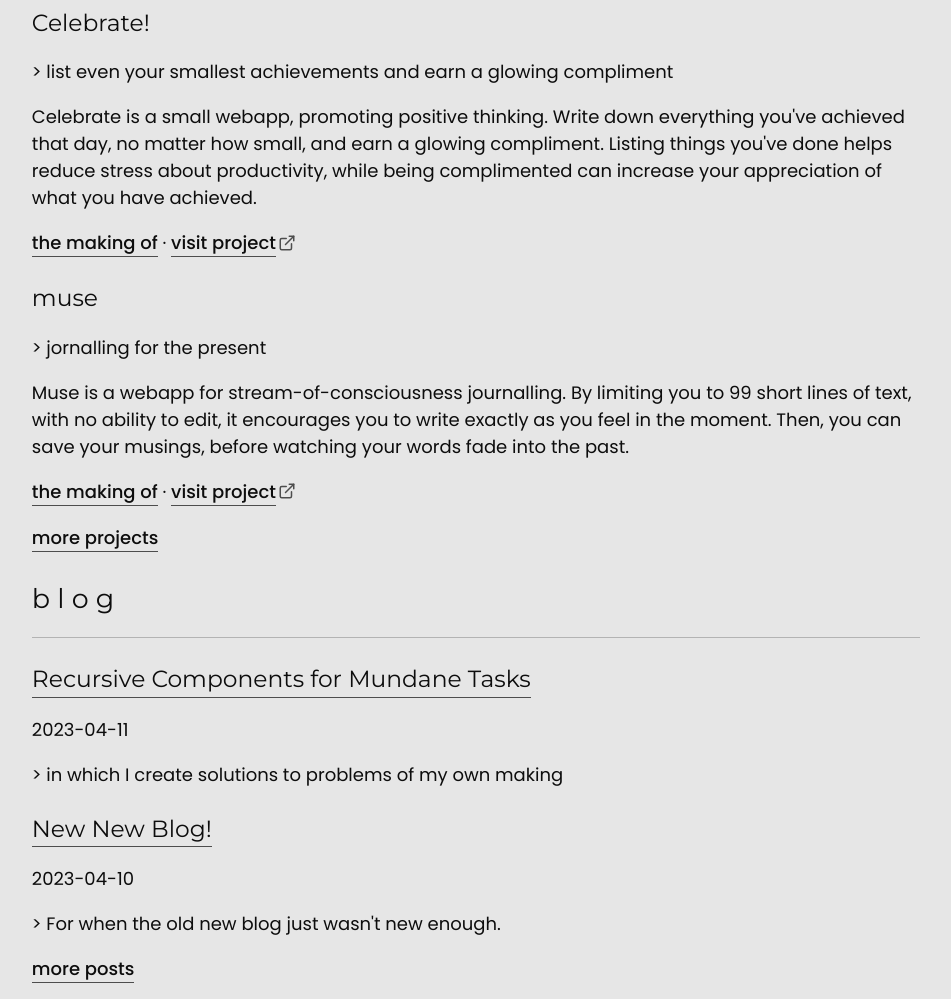
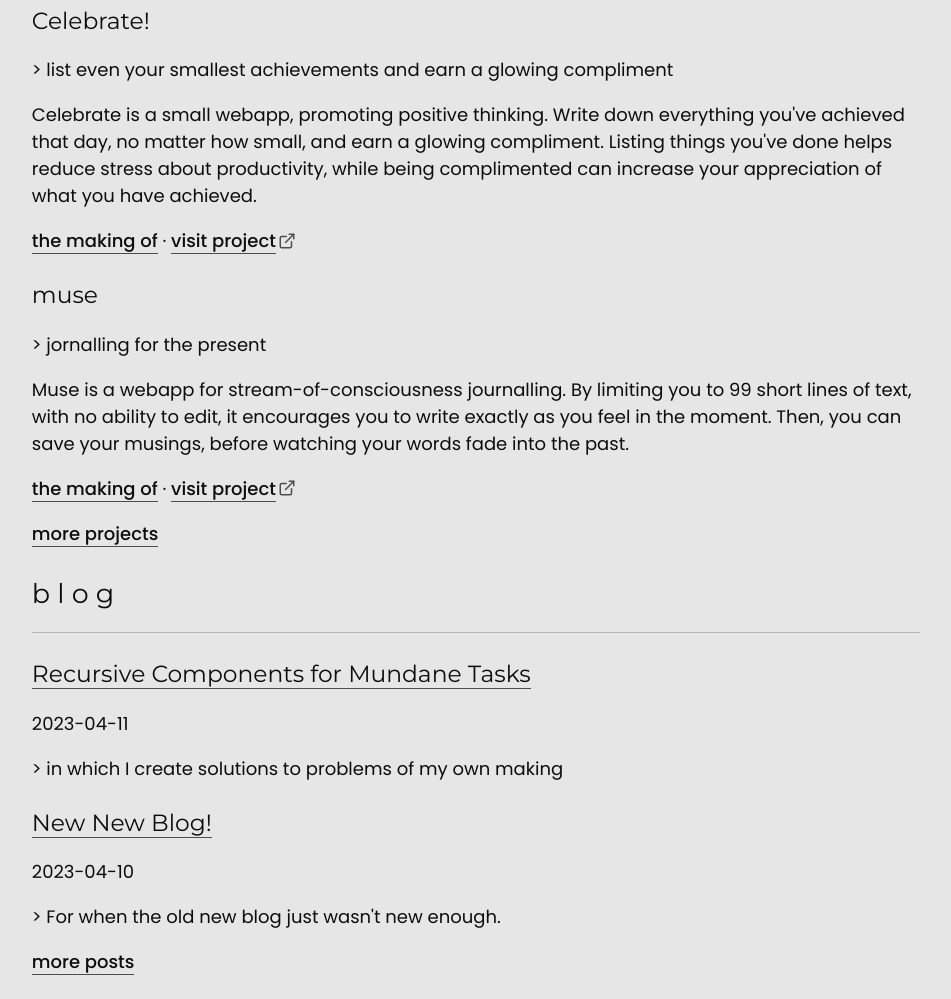
Before and after one commit to f11xter/f11xter.github.io, an Astro site: page / in a window 1280 px wide. Shown: the part 673-1672 px from the top of the page, without its empty margins (164-1115 px from the left). Built offline with nearby package versions, Linux system fonts and the light colour scheme; Astro itself is replaced by a stand-in of ours.

Commit message:
Fix anchor styling
Set `display: inline` so bottom-border wraps with text
Wrap block-level anchors in `p` tags

```diff
--- a/src/assets/main.css
+++ b/src/assets/main.css
@@ -57,8 +57,6 @@ hr {
 }
 
 a {
-  display: inline-block;
-
   color: var(--text);
   font-weight: 500;
 
--- a/src/components/Project.astro
+++ b/src/components/Project.astro
@@ -17,5 +17,7 @@ const { Content } = await project.render();
 
   <Content />
 
-  <a class="external" href={project.data.href}>visit project</a>
+  <p>
+    <a class="external" href={project.data.href}>visit project</a>
+  </p>
 </div>
--- a/src/components/ProjectSummary.astro
+++ b/src/components/ProjectSummary.astro
@@ -15,9 +15,9 @@ const { project } = Astro.props;
 
   <p>{project.data.description}</p>
 
-  <a href={"/projects#" + project.slug}>the making of</a>
-
-  &middot;
-
-  <a class="external" href={project.data.href}>visit project</a>
+  <p>
+    <a href={"/projects#" + project.slug}>the making of</a>
+    &middot;
+    <a class="external" href={project.data.href}>visit project</a>
+  </p>
 </div>
--- a/src/pages/index.astro
+++ b/src/pages/index.astro
@@ -39,7 +39,9 @@ const projects = await getCollection("projects", ({ data }) => data.featured);
 
     {projects.map((project) => <ProjectSummary project={project} />)}
 
-    <a href="/projects">more projects</a>
+    <p>
+      <a href="/projects">more projects</a>
+    </p>
 
     <h2 class="letter-spaced">blog</h2>
     <hr />
@@ -51,6 +53,8 @@ const projects = await getCollection("projects", ({ data }) => data.featured);
         .map((post) => <BlogSummary blog={post} headingAs={"h3"} />)
     }
 
-    <a href="/blog">more posts</a>
+    <p>
+      <a href="/blog">more posts</a>
+    </p>
   </main>
 </Layout>
```
